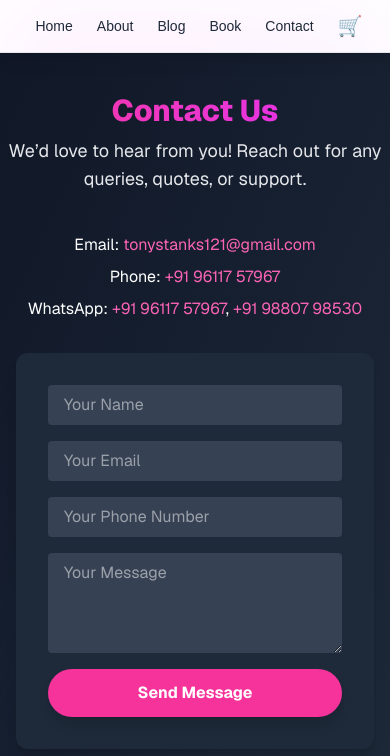
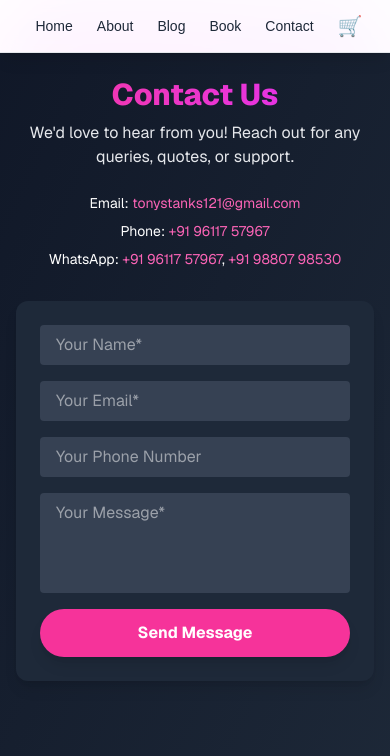
Before and after one commit to 14233221i/scylla, a Next.js app: page /contact in a window 390 px wide. Shown: the top 756 px of the page. Built offline with nearby package versions, Linux system fonts and the light colour scheme.

Commit message:
Add proper form handling with API routes for contact and booking forms

```diff
--- /dev/null
+++ b/src/app/api/book/route.ts
@@ -0,0 +1,53 @@
+import { NextRequest, NextResponse } from 'next/server';
+
+export async function POST(request: NextRequest) {
+  try {
+    const body = await request.json();
+    const { name, email, phone, date, time } = body;
+
+    // Validate required fields
+    if (!name || !email || !phone || !date || !time) {
+      return NextResponse.json(
+        { error: 'All fields are required' },
+        { status: 400 }
+      );
+    }
+
+    // For now, we'll log the data and return success
+    // In production, you'd integrate with an email service and calendar system
+    console.log('Appointment Booking:', {
+      name,
+      email,
+      phone,
+      date,
+      time,
+      timestamp: new Date().toISOString()
+    });
+
+    // TODO: Integrate with email service and calendar
+    // Example with SendGrid:
+    // await sendEmail({
+    //   to: 'tonystanks121@gmail.com',
+    //   subject: 'New Appointment Booking - Digital Wing',
+    //   html: `
+    //     <h2>New Appointment Booking</h2>
+    //     <p><strong>Name:</strong> ${name}</p>
+    //     <p><strong>Email:</strong> ${email}</p>
+    //     <p><strong>Phone:</strong> ${phone}</p>
+    //     <p><strong>Date:</strong> ${date}</p>
+    //     <p><strong>Time:</strong> ${time}</p>
+    //   `
+    // });
+
+    return NextResponse.json(
+      { message: 'Appointment booked successfully! We will confirm your slot soon.' },
+      { status: 200 }
+    );
+  } catch (error) {
+    console.error('Booking error:', error);
+    return NextResponse.json(
+      { error: 'Failed to book appointment. Please try again.' },
+      { status: 500 }
+    );
+  }
+}
--- /dev/null
+++ b/src/app/api/contact/route.ts
@@ -0,0 +1,52 @@
+import { NextRequest, NextResponse } from 'next/server';
+
+export async function POST(request: NextRequest) {
+  try {
+    const body = await request.json();
+    const { name, email, phone, message } = body;
+
+    // Validate required fields
+    if (!name || !email || !message) {
+      return NextResponse.json(
+        { error: 'Name, email, and message are required' },
+        { status: 400 }
+      );
+    }
+
+    // For now, we'll log the data and return success
+    // In production, you'd integrate with an email service like SendGrid, Mailgun, etc.
+    console.log('Contact Form Submission:', {
+      name,
+      email,
+      phone,
+      message,
+      timestamp: new Date().toISOString()
+    });
+
+    // TODO: Integrate with email service
+    // Example with SendGrid:
+    // await sendEmail({
+    //   to: 'tonystanks121@gmail.com',
+    //   subject: 'New Contact Form Submission - Digital Wing',
+    //   html: `
+    //     <h2>New Contact Form Submission</h2>
+    //     <p><strong>Name:</strong> ${name}</p>
+    //     <p><strong>Email:</strong> ${email}</p>
+    //     <p><strong>Phone:</strong> ${phone || 'Not provided'}</p>
+    //     <p><strong>Message:</strong></p>
+    //     <p>${message}</p>
+    //   `
+    // });
+
+    return NextResponse.json(
+      { message: 'Message sent successfully! We will get back to you soon.' },
+      { status: 200 }
+    );
+  } catch (error) {
+    console.error('Contact form error:', error);
+    return NextResponse.json(
+      { error: 'Failed to send message. Please try again.' },
+      { status: 500 }
+    );
+  }
+}
--- a/src/app/book/page.tsx
+++ b/src/app/book/page.tsx
@@ -29,46 +29,107 @@ export default function Book() {
     time: ""
   });
   const [error, setError] = useState("");
+  const [isSubmitting, setIsSubmitting] = useState(false);
 
   function handleChange(e: React.ChangeEvent<HTMLInputElement | HTMLSelectElement>) {
     setForm({ ...form, [e.target.name]: e.target.value });
   }
 
-  function handleSubmit(e: React.FormEvent) {
+  async function handleSubmit(e: React.FormEvent) {
     e.preventDefault();
     if (!form.name || !form.email || !form.phone || !form.date || !form.time) {
       setError("Please fill in all required fields, including date and time.");
       return;
     }
     setError("");
-    // Optionally: send booking info to backend or email
-    alert("Appointment booked! We will contact you soon.");
+    setIsSubmitting(true);
+
+    try {
+      const response = await fetch('/api/book', {
+        method: 'POST',
+        headers: {
+          'Content-Type': 'application/json',
+        },
+        body: JSON.stringify(form),
+      });
+
+      const data = await response.json();
+
+      if (response.ok) {
+        alert(data.message);
+        setForm({ name: "", email: "", phone: "", date: "", time: "" });
+      } else {
+        setError(data.error || "Failed to book appointment.");
+      }
+    } catch (error) {
+      setError("Network error. Please try again.");
+    } finally {
+      setIsSubmitting(false);
+    }
   }
 
   const timeSlots = getTimeSlots();
 
   return (
     <div className="min-h-screen bg-gradient-to-br from-gray-900 to-gray-800 text-white font-sans">
-      <header className="py-10 text-center">
+      <header className="py-6 sm:py-10 text-center px-4">
         <h1 className="text-3xl sm:text-4xl font-extrabold mb-2 bg-gradient-to-r from-pink-500 to-fuchsia-500 bg-clip-text text-transparent">Book an Appointment</h1>
-        <p className="text-lg max-w-2xl mx-auto text-gray-200">Let’s discuss your business needs! Fill out the form and our team will get in touch.</p>
+        <p className="text-base sm:text-lg max-w-2xl mx-auto text-gray-200">Let's discuss your business needs! Fill out the form and our team will get in touch.</p>
       </header>
       <main className="max-w-xl mx-auto px-4 pb-16">
-        <form className="bg-gray-800 rounded-xl shadow-lg p-8 flex flex-col gap-4" onSubmit={handleSubmit}>
-          <input name="name" value={form.name} onChange={handleChange} placeholder="Your Name*" className="rounded px-4 py-2 bg-gray-700 text-white focus:outline-none" />
-          <input name="email" value={form.email} onChange={handleChange} placeholder="Your Email*" type="email" className="rounded px-4 py-2 bg-gray-700 text-white focus:outline-none" />
-          <input name="phone" value={form.phone} onChange={handleChange} placeholder="Your Phone*" type="tel" className="rounded px-4 py-2 bg-gray-700 text-white focus:outline-none" />
+        <form className="bg-gray-800 rounded-xl shadow-lg p-6 sm:p-8 flex flex-col gap-4" onSubmit={handleSubmit}>
+          <input
+            name="name"
+            value={form.name}
+            onChange={handleChange}
+            placeholder="Your Name*"
+            className="rounded px-4 py-2 bg-gray-700 text-white focus:outline-none focus:ring-2 focus:ring-pink-500"
+          />
+          <input
+            name="email"
+            value={form.email}
+            onChange={handleChange}
+            placeholder="Your Email*"
+            type="email"
+            className="rounded px-4 py-2 bg-gray-700 text-white focus:outline-none focus:ring-2 focus:ring-pink-500"
+          />
+          <input
+            name="phone"
+            value={form.phone}
+            onChange={handleChange}
+            placeholder="Your Phone*"
+            type="tel"
+            className="rounded px-4 py-2 bg-gray-700 text-white focus:outline-none focus:ring-2 focus:ring-pink-500"
+          />
           <label className="text-sm text-gray-300">Select Date*</label>
-          <input name="date" value={form.date} onChange={handleChange} type="date" className="rounded px-4 py-2 bg-gray-700 text-white focus:outline-none" min={new Date().toISOString().split('T')[0]} />
+          <input
+            name="date"
+            value={form.date}
+            onChange={handleChange}
+            type="date"
+            className="rounded px-4 py-2 bg-gray-700 text-white focus:outline-none focus:ring-2 focus:ring-pink-500"
+            min={new Date().toISOString().split('T')[0]}
+          />
           <label className="text-sm text-gray-300">Select Time Slot (9:00 AM to 10:00 PM)*</label>
-          <select name="time" value={form.time} onChange={handleChange} className="rounded px-4 py-2 bg-gray-700 text-white focus:outline-none">
+          <select
+            name="time"
+            value={form.time}
+            onChange={handleChange}
+            className="rounded px-4 py-2 bg-gray-700 text-white focus:outline-none focus:ring-2 focus:ring-pink-500"
+          >
             <option value="">Select Time</option>
             {timeSlots.map((slot) => (
               <option key={slot} value={slot}>{format12Hour(slot)}</option>
             ))}
           </select>
           {error && <div className="text-red-400 text-sm">{error}</div>}
-          <button type="submit" className="bg-pink-500 hover:bg-pink-600 text-white font-bold py-3 px-8 rounded-full shadow-lg transition">Book Appointment</button>
+          <button
+            type="submit"
+            disabled={isSubmitting}
+            className="bg-pink-500 hover:bg-pink-600 disabled:bg-gray-600 text-white font-bold py-3 px-8 rounded-full shadow-lg transition disabled:cursor-not-allowed"
+          >
+            {isSubmitting ? "Booking..." : "Book Appointment"}
+          </button>
         </form>
       </main>
     </div>
--- a/src/app/contact/page.tsx
+++ b/src/app/contact/page.tsx
@@ -1,25 +1,124 @@
 'use client';
-import React from "react";
+import React, { useState } from "react";
 
 export default function Contact() {
+  const [form, setForm] = useState({
+    name: "",
+    email: "",
+    phone: "",
+    message: ""
+  });
+  const [isSubmitting, setIsSubmitting] = useState(false);
+  const [submitStatus, setSubmitStatus] = useState<"idle" | "success" | "error">("idle");
+  const [statusMessage, setStatusMessage] = useState("");
+
+  function handleChange(e: React.ChangeEvent<HTMLInputElement | HTMLTextAreaElement>) {
+    setForm({ ...form, [e.target.name]: e.target.value });
+  }
+
+  async function handleSubmit(e: React.FormEvent) {
+    e.preventDefault();
+
+    if (!form.name || !form.email || !form.message) {
+      setSubmitStatus("error");
+      setStatusMessage("Please fill in all required fields.");
+      return;
+    }
+
+    setIsSubmitting(true);
+    setSubmitStatus("idle");
+
+    try {
+      const response = await fetch('/api/contact', {
+        method: 'POST',
+        headers: {
+          'Content-Type': 'application/json',
+        },
+        body: JSON.stringify(form),
+      });
+
+      const data = await response.json();
+
+      if (response.ok) {
+        setSubmitStatus("success");
+        setStatusMessage(data.message);
+        setForm({ name: "", email: "", phone: "", message: "" });
+      } else {
+        setSubmitStatus("error");
+        setStatusMessage(data.error || "Failed to send message.");
+      }
+    } catch (error) {
+      setSubmitStatus("error");
+      setStatusMessage("Network error. Please try again.");
+    } finally {
+      setIsSubmitting(false);
+    }
+  }
+
   return (
     <div className="min-h-screen bg-gradient-to-br from-gray-900 to-gray-800 text-white font-sans">
-      <header className="py-10 text-center">
+      <header className="py-6 sm:py-10 text-center px-4">
         <h1 className="text-3xl sm:text-4xl font-extrabold mb-2 bg-gradient-to-r from-pink-500 to-fuchsia-500 bg-clip-text text-transparent">Contact Us</h1>
-        <p className="text-lg max-w-2xl mx-auto text-gray-200">We’d love to hear from you! Reach out for any queries, quotes, or support.</p>
+        <p className="text-base sm:text-lg max-w-2xl mx-auto text-gray-200">We'd love to hear from you! Reach out for any queries, quotes, or support.</p>
       </header>
       <main className="max-w-xl mx-auto px-4 pb-16">
-        <div className="mb-8 text-center space-y-2">
+        <div className="mb-8 text-center space-y-2 text-sm sm:text-base">
           <div>Email: <a href="mailto:tonystanks121@gmail.com" className="text-pink-400 hover:underline">tonystanks121@gmail.com</a></div>
           <div>Phone: <a href="tel:+919611757967" className="text-pink-400 hover:underline">+91 96117 57967</a></div>
           <div>WhatsApp: <a href="https://wa.me/919611757967" className="text-pink-400 hover:underline">+91 96117 57967</a>, <a href="https://wa.me/919880798530" className="text-pink-400 hover:underline">+91 98807 98530</a></div>
         </div>
-        <form className="bg-gray-800 rounded-xl shadow-lg p-8 flex flex-col gap-4">
-          <input type="text" placeholder="Your Name" className="rounded px-4 py-2 bg-gray-700 text-white focus:outline-none" />
-          <input type="email" placeholder="Your Email" className="rounded px-4 py-2 bg-gray-700 text-white focus:outline-none" />
-          <input type="tel" placeholder="Your Phone Number" className="rounded px-4 py-2 bg-gray-700 text-white focus:outline-none" />
-          <textarea placeholder="Your Message" className="rounded px-4 py-2 bg-gray-700 text-white focus:outline-none min-h-[100px]" />
-          <button type="submit" className="bg-pink-500 hover:bg-pink-600 text-white font-bold py-3 px-8 rounded-full shadow-lg transition">Send Message</button>
+
+        {submitStatus === "success" && (
+          <div className="mb-6 p-4 bg-green-600 rounded-lg text-white text-center">
+            {statusMessage}
+          </div>
+        )}
+
+        {submitStatus === "error" && (
+          <div className="mb-6 p-4 bg-red-600 rounded-lg text-white text-center">
+            {statusMessage}
+          </div>
+        )}
+
+        <form onSubmit={handleSubmit} className="bg-gray-800 rounded-xl shadow-lg p-6 sm:p-8 flex flex-col gap-4">
+          <input
+            name="name"
+            value={form.name}
+            onChange={handleChange}
+            type="text"
+            placeholder="Your Name*"
+            className="rounded px-4 py-2 bg-gray-700 text-white focus:outline-none focus:ring-2 focus:ring-pink-500"
+          />
+          <input
+            name="email"
+            value={form.email}
+            onChange={handleChange}
+            type="email"
+            placeholder="Your Email*"
+            className="rounded px-4 py-2 bg-gray-700 text-white focus:outline-none focus:ring-2 focus:ring-pink-500"
+          />
+          <input
+            name="phone"
+            value={form.phone}
+            onChange={handleChange}
+            type="tel"
+            placeholder="Your Phone Number"
+            className="rounded px-4 py-2 bg-gray-700 text-white focus:outline-none focus:ring-2 focus:ring-pink-500"
+          />
+          <textarea
+            name="message"
+            value={form.message}
+            onChange={handleChange}
+            placeholder="Your Message*"
+            className="rounded px-4 py-2 bg-gray-700 text-white focus:outline-none focus:ring-2 focus:ring-pink-500 min-h-[100px] resize-none"
+          />
+          <button
+            type="submit"
+            disabled={isSubmitting}
+            className="bg-pink-500 hover:bg-pink-600 disabled:bg-gray-600 text-white font-bold py-3 px-8 rounded-full shadow-lg transition disabled:cursor-not-allowed"
+          >
+            {isSubmitting ? "Sending..." : "Send Message"}
+          </button>
         </form>
       </main>
     </div>
```
